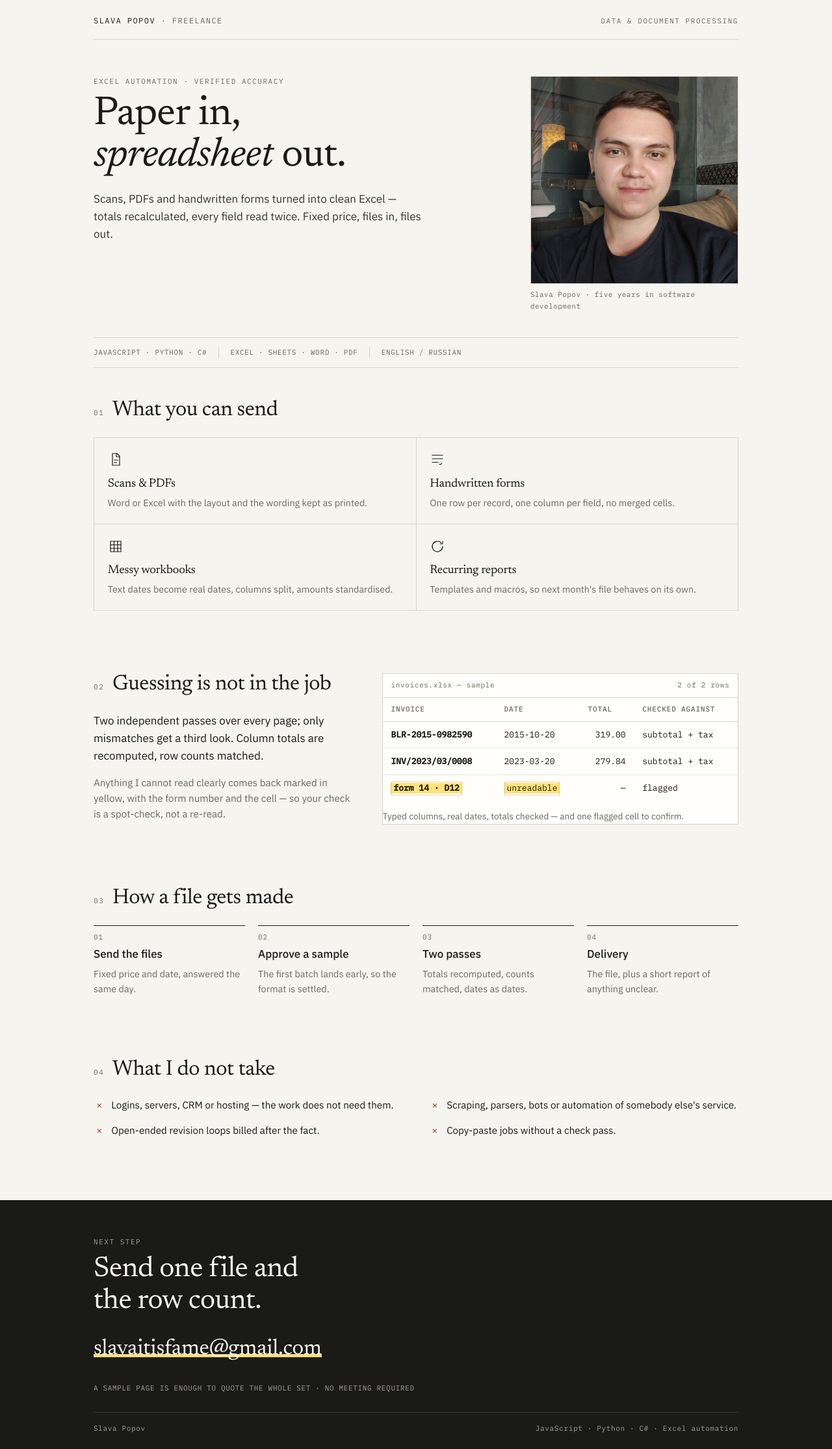
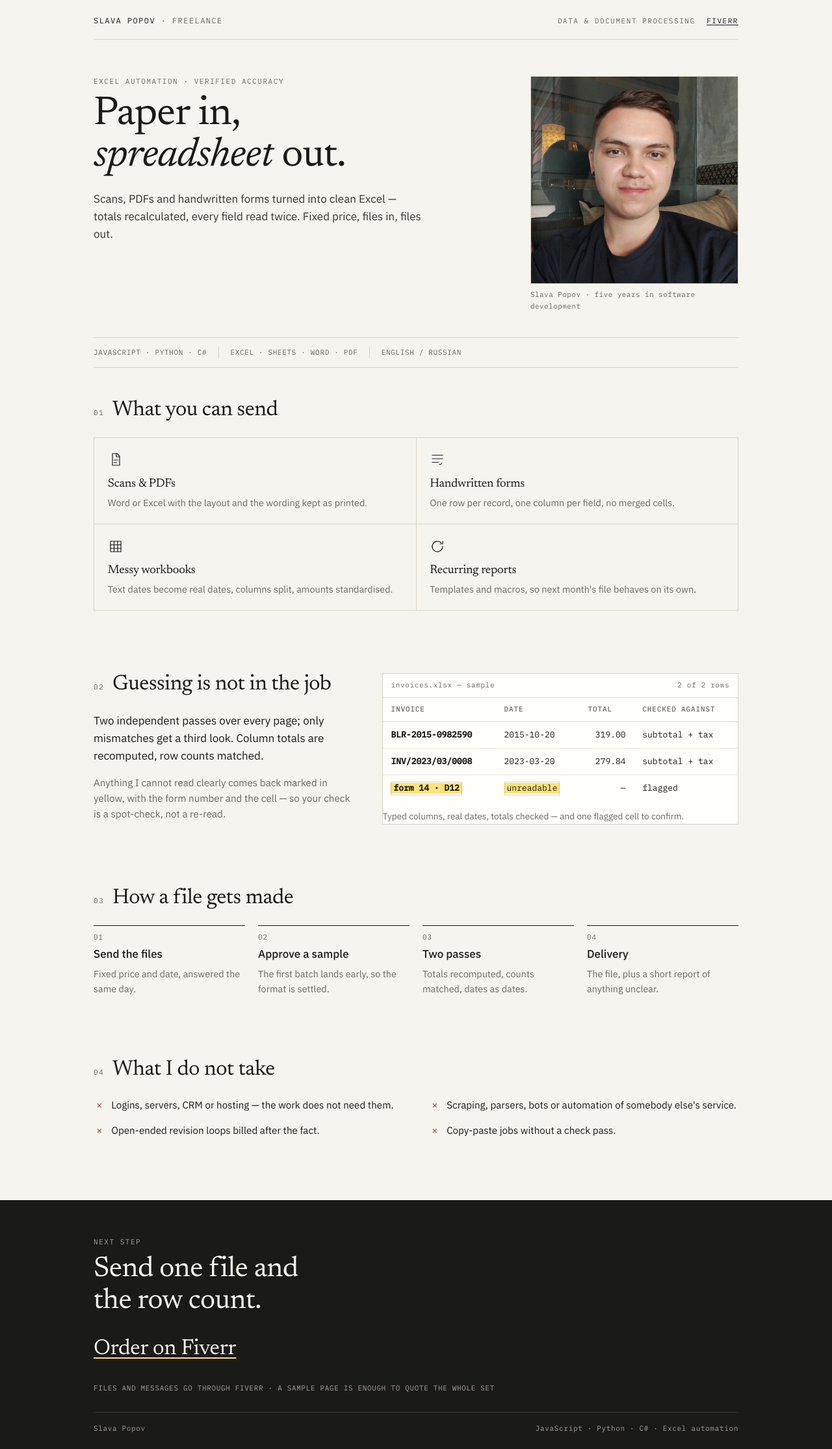
Before and after one commit to Slavaitis/Portfolio, a plain HTML site: page index.html in a window 1280 px wide. Shown: the whole page at 65% size. Drawn offline with Linux system fonts and the light colour scheme.

Commit message:
feat: Fiverr links in header and CTA, drop email

```diff
--- a/index.html
+++ b/index.html
@@ -84,6 +84,20 @@
   }
 
   .masthead .name span { color: var(--muted); }
+
+  .masthead .meta {
+    display: flex;
+    flex-wrap: wrap;
+    align-items: baseline;
+    gap: 0.35rem 1.1rem;
+  }
+
+  .masthead .fiverr {
+    color: var(--ink);
+    text-decoration-color: var(--ink);
+  }
+
+  .masthead .fiverr span { color: var(--muted); }
 
   /* ---------- hero ---------- */
 
@@ -362,18 +376,13 @@
     font-family: "Newsreader", Georgia, serif;
     font-size: clamp(1.35rem, 4vw, 2.1rem);
     letter-spacing: -0.01em;
-    text-decoration: none;
-    background-image: linear-gradient(var(--marker), var(--marker));
-    background-repeat: no-repeat;
-    background-size: 100% 0.14em;
-    background-position: 0 1em;
-    transition: background-size 180ms ease, background-position 180ms ease;
+    text-decoration: underline;
+    text-decoration-color: var(--marker);
+    text-decoration-thickness: 0.06em;
+    text-underline-offset: 0.16em;
   }
 
-  .cta .mail:hover {
-    background-size: 100% 0.42em;
-    background-position: 0 0.78em;
-  }
+  .cta .mail:hover { text-decoration-color: var(--paper); }
 
   .cta .small {
     margin-top: 1.5rem;
@@ -455,7 +464,10 @@
 
   <header class="masthead">
     <span class="name">Slava Popov <span>· freelance</span></span>
-    <span class="label">Data &amp; document processing</span>
+    <span class="meta">
+      <span class="label">Data &amp; document processing</span>
+      <a class="label fiverr" href="https://www.fiverr.com/s/em8K55r" target="_blank" rel="noopener">Fiverr</a>
+    </span>
   </header>
 
   <div class="hero">
@@ -631,8 +643,8 @@
   <div class="wrap">
     <p class="label">Next step</p>
     <h2>Send one file and the row count.</h2>
-    <a class="mail" href="mailto:slavaitisfame@gmail.com?subject=File%20to%20convert">slavaitisfame@gmail.com</a>
-    <p class="small">A sample page is enough to quote the whole set · no meeting required</p>
+    <a class="mail" href="https://www.fiverr.com/s/em8K55r" target="_blank" rel="noopener">Order on Fiverr</a>
+    <p class="small">Files and messages go through Fiverr · a sample page is enough to quote the whole set</p>
     <footer>
       <span>Slava Popov</span>
       <span>JavaScript · Python · C# · Excel automation</span>
```
